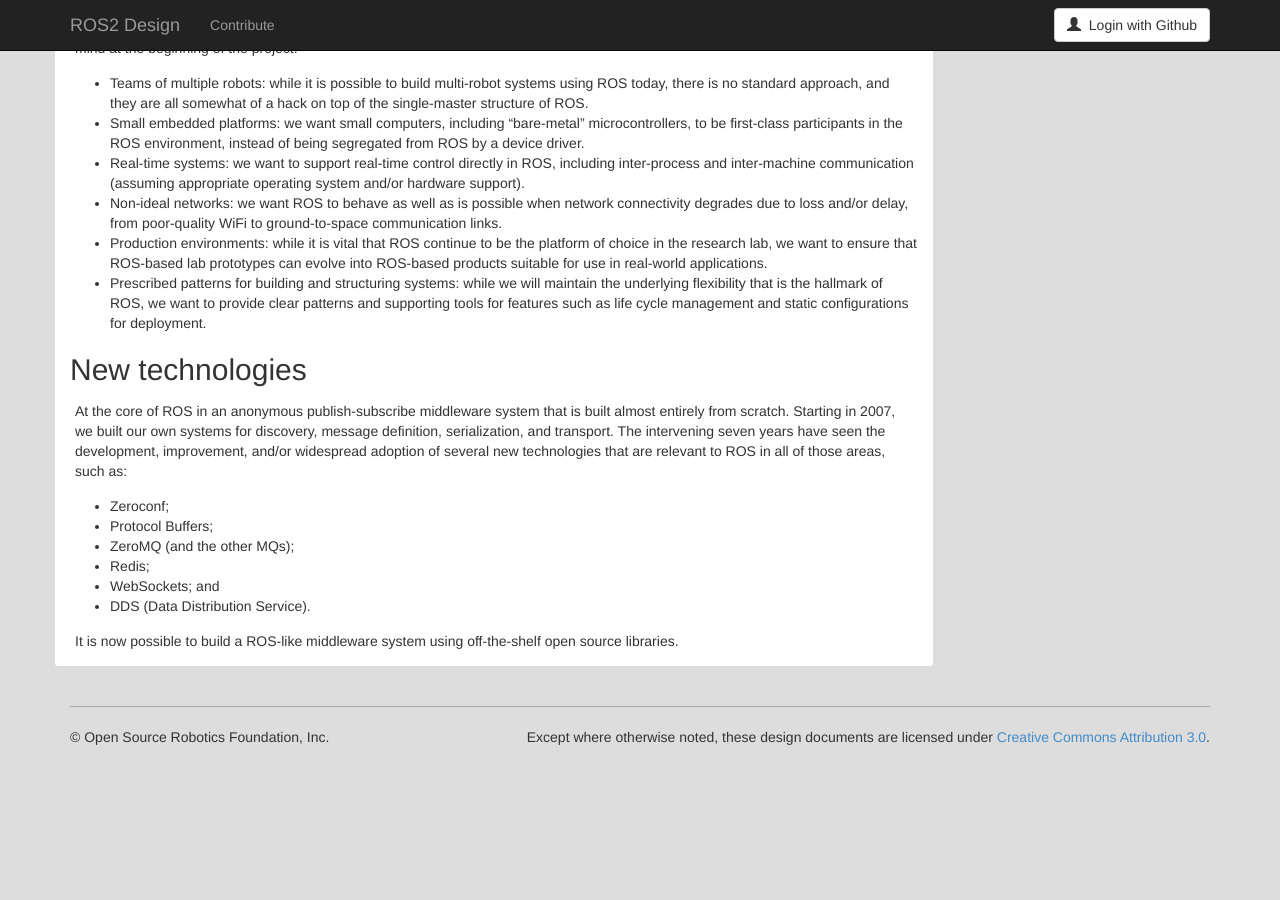
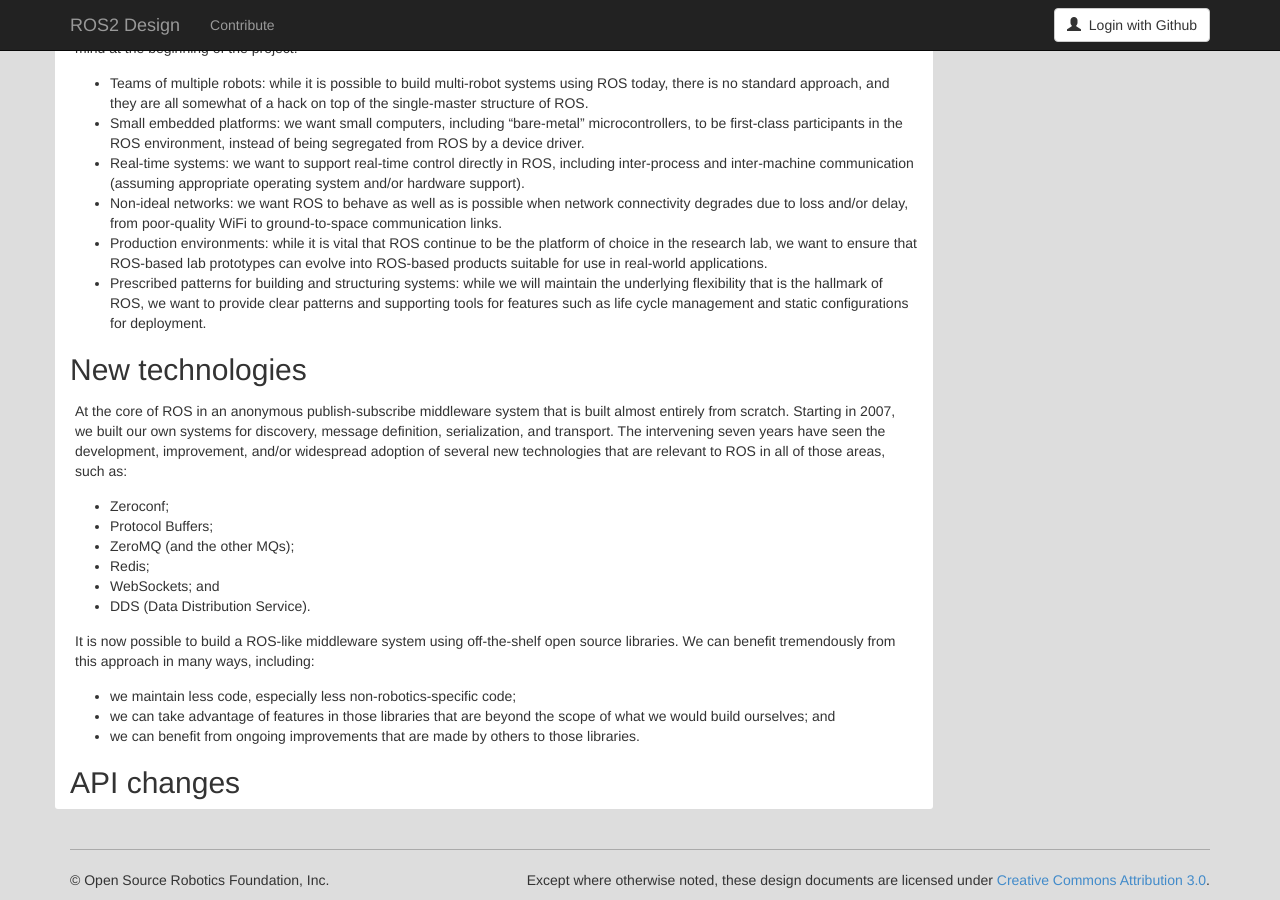
Before and after one commit to ros2/design, a Jekyll site: the page built from articles/10_why_ros2.md, in a window 1280 px wide and 900 px high, scrolled down 833 px. Built offline with Jekyll 4.4.1, drawn with Linux system fonts in a browser that asks for light colours; nearby versions of some CDN libraries; before the commit the page ends 1590 px from its top, so only the background shows below that.

Commit message:
more text

```diff
--- a/articles/10_why_ros2.md
+++ b/articles/10_why_ros2.md
@@ -99,4 +99,13 @@
 - DDS (Data Distribution Service).
 
 It is now possible to build a ROS-like middleware system using
-off-the-shelf open source libraries.
+off-the-shelf open source libraries.  We can benefit tremendously from this
+approach in many ways, including:
+
+- we maintain less code, especially less non-robotics-specific code;
+- we can take advantage of features in those libraries that are beyond the
+  scope of what we would build ourselves; and
+- we can benefit from ongoing improvements that are made by others to those
+  libraries.
+
+## API changes
```
